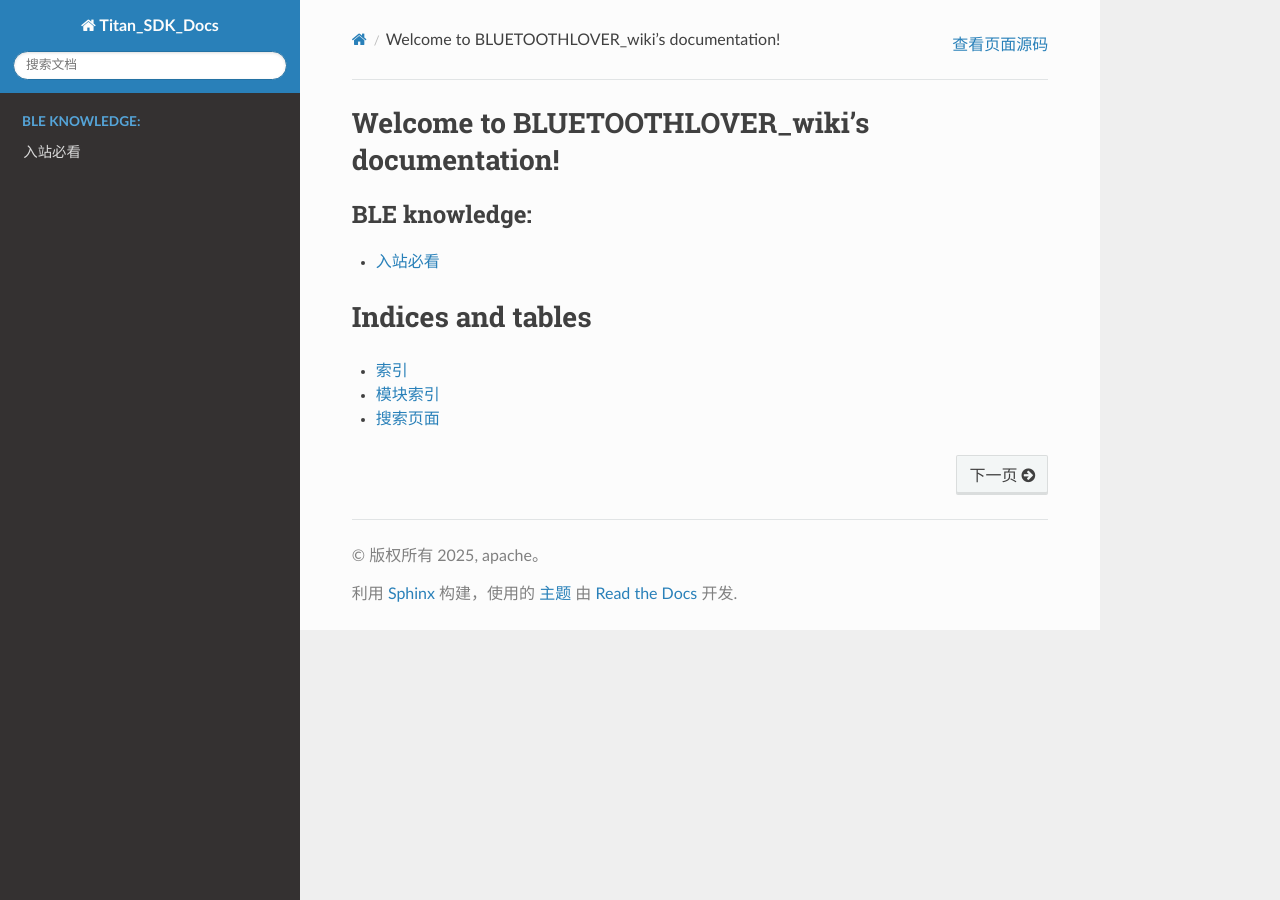
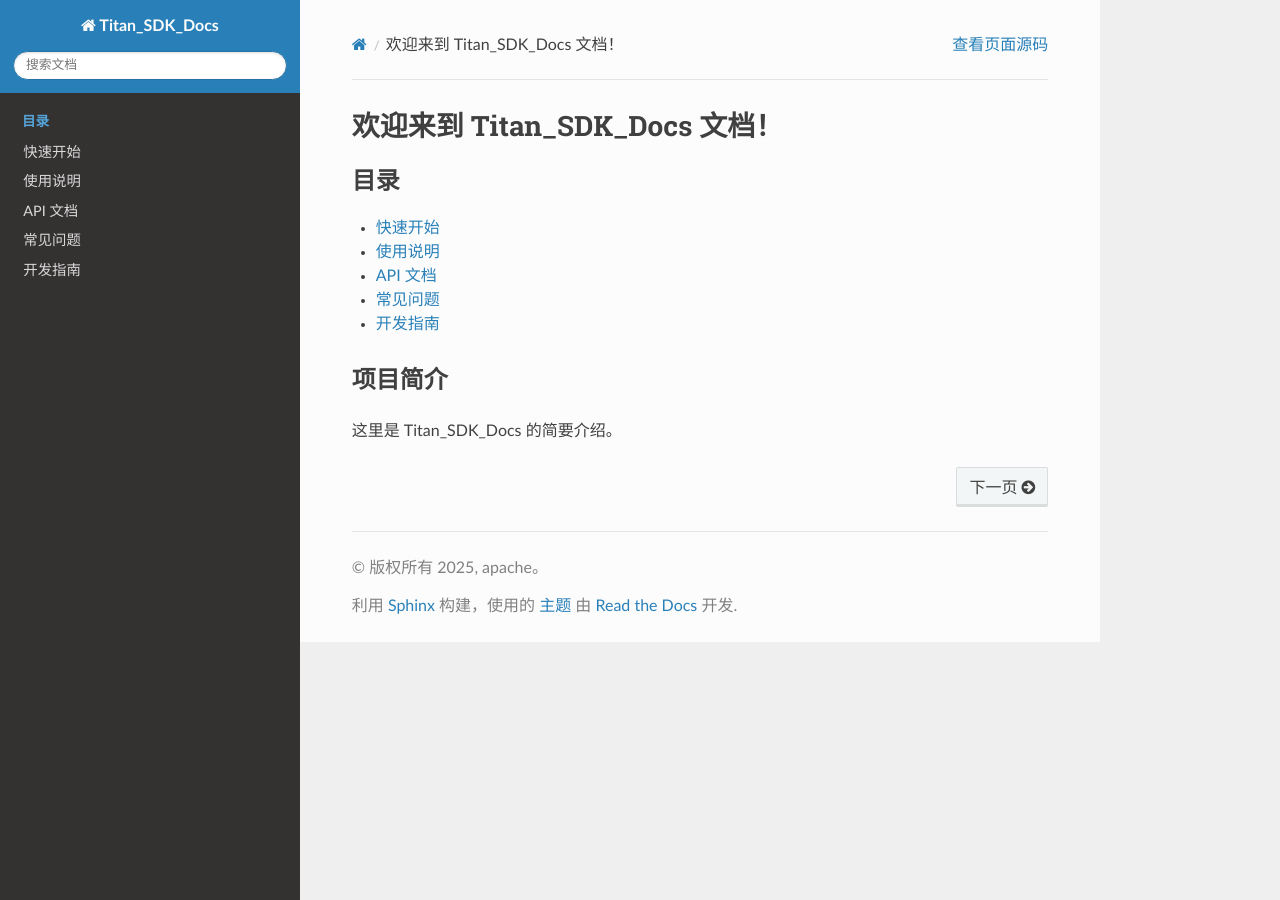
Before and after one commit to kurisaW/Titan_SDK_Docs, a Sphinx documentation site: the page built from source/index.rst, in a window 1280 px wide. Built offline with Sphinx 7.4.7 and the Read the Docs theme 3.1.0, drawn with Linux system fonts in a browser that asks for light colours; pages that are not in the unit, such as notebooks, are missing from menus.

Commit message:
initial commit

```diff
--- /dev/null
+++ b/source/api/index.rst
@@ -0,0 +1,4 @@
+API 文档
+========
+
+这里可以通过 sphinx.ext.autodoc 自动生成 API 文档，或手动编写接口说明。
--- /dev/null
+++ b/source/faq/index.rst
@@ -0,0 +1,4 @@
+常见问题
+========
+
+这里收录用户常见的问题及解答。
--- /dev/null
+++ b/source/getting_started/index.rst
@@ -0,0 +1,4 @@
+快速开始
+========
+
+这里介绍如何安装和初始化你的项目。
--- /dev/null
+++ b/source/guide/index.rst
@@ -0,0 +1,4 @@
+开发指南
+========
+
+这里提供开发、扩展或进阶使用的相关说明。
--- a/source/index.rst
+++ b/source/index.rst
@@ -1,21 +1,18 @@
-.. BLUETOOTHLOVER_wiki documentation master file, created by
-   sphinx-quickstart on Sat Sep 26 09:04:08 2020.
-   You can adapt this file completely to your liking, but it should at least
-   contain the root `toctree` directive.
+.. Titan_SDK_Docs documentation master file, created by sphinx-quickstart
 
-Welcome to BLUETOOTHLOVER_wiki's documentation!
-=============================================
+欢迎来到 Titan_SDK_Docs 文档！
+=============================
 
 .. toctree::
    :maxdepth: 2
-   :caption: BLE knowledge:
-   :glob:
+   :caption: 目录
 
-   1/index
+   getting_started/index
+   usage/index
+   api/index
+   faq/index
+   guide/index
 
-Indices and tables
-==================
-
-* :ref:`genindex`
-* :ref:`modindex`
-* :ref:`search`
+项目简介
+--------
+这里是 Titan_SDK_Docs 的简要介绍。
--- /dev/null
+++ b/source/usage/index.rst
@@ -0,0 +1,4 @@
+使用说明
+========
+
+这里详细介绍项目的主要功能和用法。
```
Also changed, not shown: 1 other file.
